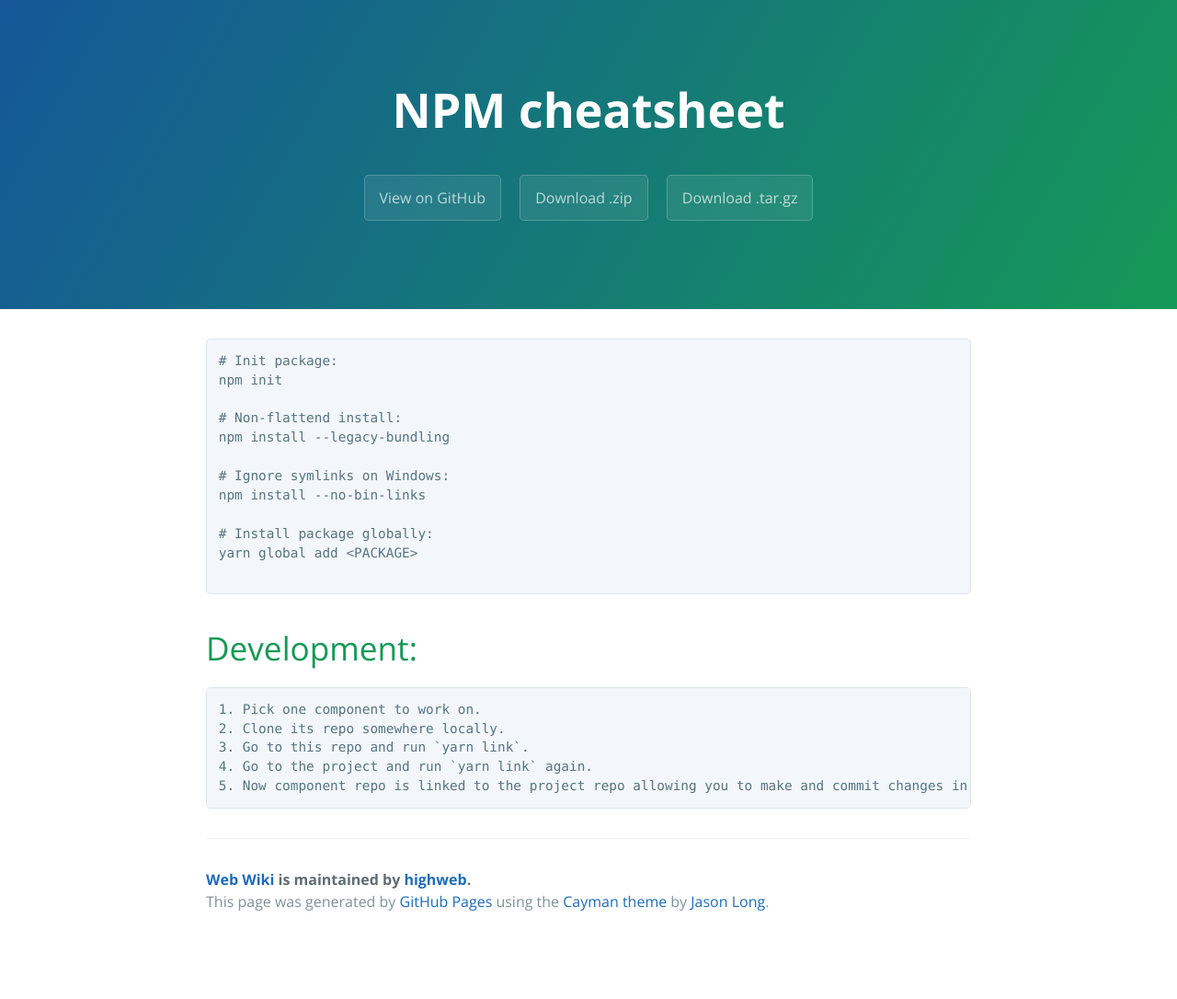
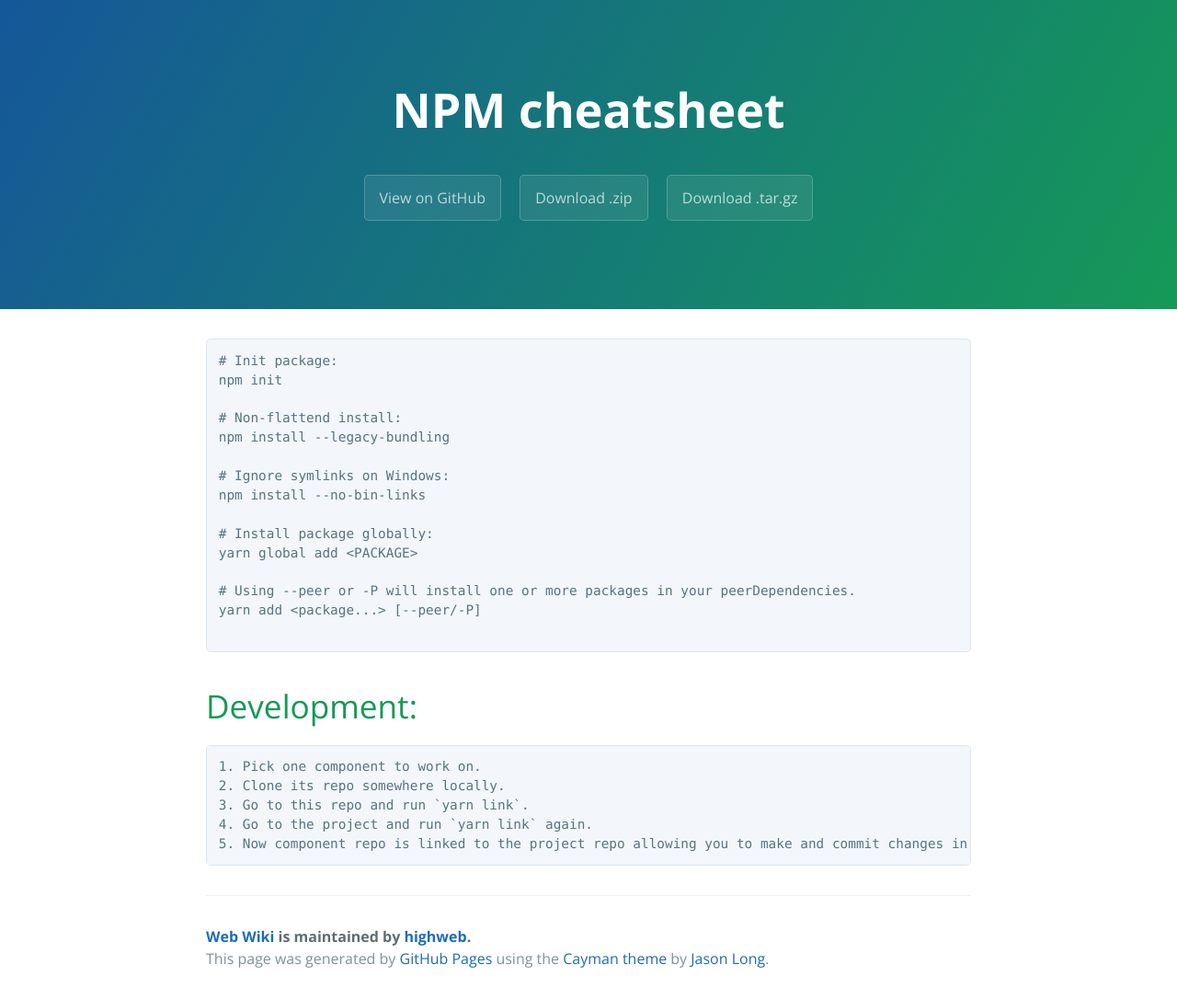
Before and after one commit to highweb/web-wiki, a Jekyll site: the page built from npm.md, in a window 1280 px wide. Shown: the whole page at 92% size. Built offline with Jekyll 4.4.1, drawn with Linux system fonts in a browser that asks for light colours; before the commit the page ends 1024 px from its top, so only the background shows below that.

Commit message:
Update npm.md

````diff
--- a/npm.md
+++ b/npm.md
@@ -16,6 +16,9 @@ npm install --no-bin-links
 # Install package globally:
 yarn global add <PACKAGE>
 
+# Using --peer or -P will install one or more packages in your peerDependencies.
+yarn add <package...> [--peer/-P]
+
 ```
 
 # Development:
````
